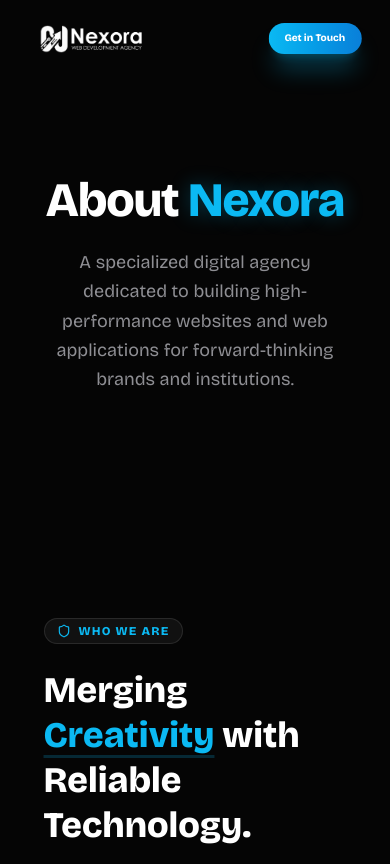
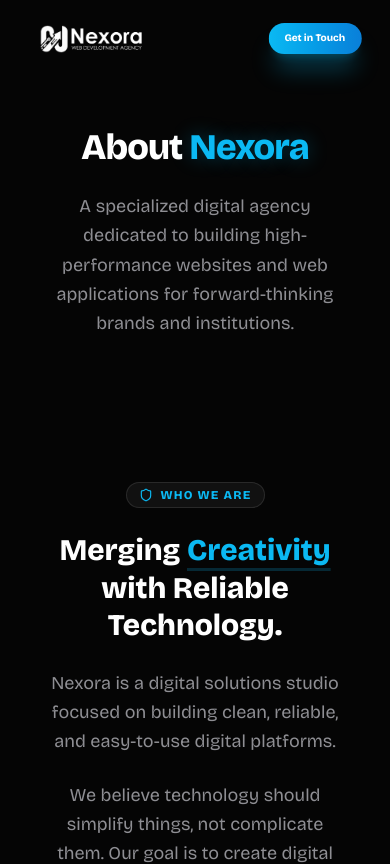
Before and after one commit to navaneethpv/nexora-agency, a Next.js app: page /about in a window 390 px wide. Shown: the top 864 px of the page. Built offline with nearby package versions, Linux system fonts and the light colour scheme.

Commit message:
style: Enhance responsive layout, spacing, and element sizing across the About and Process pages.

```diff
--- a/src/app/about/page.tsx
+++ b/src/app/about/page.tsx
@@ -29,11 +29,11 @@ export default function AboutPage() {
             <Navbar />
 
             {/* Hero Section */}
-            <section className="relative pt-44 pb-32 overflow-hidden">
+            <section className="relative pt-32 pb-20 md:pt-44 md:pb-32 overflow-hidden">
                 {/* Background Blobs */}
                 <div className="absolute top-0 left-1/2 -translate-x-1/2 w-full h-full -z-10">
-                    <div className="absolute top-[-10%] left-[-10%] w-[500px] h-[500px] bg-accent/10 blur-[120px] rounded-full animate-float-slow" />
-                    <div className="absolute bottom-[10%] right-[-5%] w-[400px] h-[400px] bg-accent-secondary/10 blur-[100px] rounded-full animate-float-slower" />
+                    <div className="absolute top-[-10%] left-[-10%] w-[300px] h-[300px] md:w-[500px] md:h-[500px] bg-accent/10 blur-[80px] md:blur-[120px] rounded-full animate-float-slow" />
+                    <div className="absolute bottom-[10%] right-[-5%] w-[250px] h-[250px] md:w-[400px] md:h-[400px] bg-accent-secondary/10 blur-[70px] md:blur-[100px] rounded-full animate-float-slower" />
                 </div>
 
                 <div className="section-container text-center">
@@ -43,7 +43,7 @@ export default function AboutPage() {
                         transition={{ duration: 0.8, ease: "easeOut" }}
                         className="space-y-6"
                     >
-                        <h1 className="text-5xl md:text-7xl lg:text-8xl font-bold tracking-tight">
+                        <h1 className="text-4xl md:text-7xl lg:text-8xl font-bold tracking-tight">
                             About <span className="text-accent text-glow">Nexora</span>
                         </h1>
                         <p className="max-w-2xl mx-auto text-lg md:text-xl text-secondary font-medium leading-relaxed">
@@ -54,16 +54,16 @@ export default function AboutPage() {
             </section>
 
             {/* Who and What Section */}
-            <section className="py-24 relative">
+            <section className="py-16 md:py-24 relative">
                 <div className="section-container">
-                    <div className="grid grid-cols-1 lg:grid-cols-2 gap-16 items-center">
+                    <div className="grid grid-cols-1 lg:grid-cols-2 gap-10 lg:gap-16 items-center">
                         <ScrollReveal>
-                            <div className="space-y-6">
+                            <div className="space-y-6 text-center lg:text-left">
                                 <div className="inline-flex items-center gap-2 px-3 py-1 rounded-full bg-white/5 border border-white/10 text-xs font-bold uppercase tracking-widest text-accent">
                                     <Shield size={14} />
                                     <span>Who We Are</span>
                                 </div>
-                                <h2 className="text-4xl md:text-5xl font-bold leading-tight">
+                                <h2 className="text-3xl md:text-5xl font-bold leading-tight">
                                     Merging <span className="text-accent underline decoration-accent/20 underline-offset-8">Creativity</span> with Reliable Technology.
                                 </h2>
                                 <p className="text-secondary text-lg leading-relaxed font-medium">
@@ -113,9 +113,9 @@ export default function AboutPage() {
             </section>
 
             {/* Our Approach */}
-            <section className="py-24 bg-white/2">
+            <section className="py-16 md:py-24 bg-white/2">
                 <div className="section-container">
-                    <div className="text-center max-w-3xl mx-auto mb-20 space-y-4">
+                    <div className="text-center max-w-3xl mx-auto mb-12 md:mb-20 space-y-4">
                         <h2 className="text-3xl md:text-5xl font-bold">The Nexora Approach</h2>
                         <p className="text-secondary text-base md:text-lg font-medium">We focus on clarity, quality, and reliability in everything we build.</p>
                     </div>
@@ -188,13 +188,13 @@ export default function AboutPage() {
             </section>
 
             {/* What Makes Us Different */}
-            <section className="py-24">
+            <section className="py-16 md:py-24">
                 <div className="section-container">
-                    <div className="p-12 md:p-20 rounded-[3rem] glass-pill border border-white/10 relative overflow-hidden">
+                    <div className="p-8 md:p-20 rounded-[2.5rem] md:rounded-[3rem] glass-pill border border-white/10 relative overflow-hidden">
                         {/* Glow */}
-                        <div className="absolute top-0 right-0 w-96 h-96 bg-accent/5 blur-[120px] rounded-full -z-10" />
+                        <div className="absolute top-0 right-0 w-64 h-64 md:w-96 md:h-96 bg-accent/5 blur-[80px] md:blur-[120px] rounded-full -z-10" />
 
-                        <div className="grid grid-cols-1 lg:grid-cols-2 gap-16">
+                        <div className="grid grid-cols-1 lg:grid-cols-2 gap-10 md:gap-16">
                             <div className="space-y-8">
                                 <h2 className="text-4xl font-bold">What Makes Nexora Different?</h2>
                                 <p className="text-secondary text-lg font-medium leading-relaxed">
@@ -223,17 +223,17 @@ export default function AboutPage() {
             </section>
 
             {/* Who We Work With */}
-            <section className="py-24 relative overflow-hidden">
+            <section className="py-16 md:py-24 relative overflow-hidden">
                 <div className="section-container text-center">
                     <ScrollReveal>
                         <h2 className="text-3xl md:text-5xl font-bold mb-8">Designed for Modern Organizations</h2>
-                        <p className="max-w-3xl mx-auto text-secondary text-lg mb-16 font-medium">
+                        <p className="max-w-3xl mx-auto text-secondary text-lg mb-12 md:mb-16 font-medium">
                             Whether you represent an educational institution, a growing startup, or an established organization, Nexora builds reliable digital solutions tailored to your needs.
                         </p>
 
-                        <div className="grid grid-cols-2 md:grid-cols-4 gap-8">
+                        <div className="grid grid-cols-1 sm:grid-cols-2 md:grid-cols-4 gap-4 md:gap-8">
                             {["Startups", "Educational Institutions", "Organizations & Teams", "Independent Professionals"].map((type, i) => (
-                                <div key={i} className="py-8 px-6 rounded-3xl border border-white/5 bg-white/2 font-bold text-white/50 tracking-wider hover:text-white hover:border-accent/40 transition-all duration-300">
+                                <div key={i} className="py-6 md:py-8 px-6 rounded-2xl md:rounded-3xl border border-white/5 bg-white/2 font-bold text-white/50 tracking-wider hover:text-white hover:border-accent/40 transition-all duration-300">
                                     {type}
                                 </div>
                             ))}
@@ -243,16 +243,16 @@ export default function AboutPage() {
             </section>
 
             {/* Vision Section */}
-            <section className="py-32 relative">
+            <section className="py-20 md:py-32 relative">
                 <div className="section-container text-center">
                     <div className="max-w-4xl mx-auto space-y-12">
                         <ScrollReveal>
                             <div className="text-accent-glow opacity-30 mb-8 inline-block">
-                                <Sparkles size={60} strokeWidth={1} />
+                                <Sparkles className="w-10 h-10 md:w-[60px] md:h-[60px]" strokeWidth={1} />
                             </div>
                         </ScrollReveal>
                         <ScrollReveal>
-                            <h2 className="text-3xl md:text-5xl lg:text-6xl font-bold italic leading-tight">
+                            <h2 className="text-2xl md:text-5xl lg:text-6xl font-bold italic leading-tight">
                                 &ldquo;To help organizations simplify technology and build digital experiences that are clear, reliable, and easy to use.&rdquo;
                             </h2>
                             <p className="text-accent font-bold tracking-[0.2em] uppercase mt-12">The Nexora Vision</p>
@@ -262,14 +262,14 @@ export default function AboutPage() {
             </section>
 
             {/* Final CTA */}
-            <section className="py-32 px-4 md:px-0">
+            <section className="py-20 md:py-32 px-4 md:px-0">
                 <div className="section-container">
-                    <div className="relative py-24 rounded-[3rem] overflow-hidden text-center bg-accent-secondary/10 border border-accent/20">
+                    <div className="relative py-16 md:py-24 rounded-[2.5rem] md:rounded-[3rem] overflow-hidden text-center bg-accent-secondary/10 border border-accent/20">
                         {/* Glow Effects */}
                         <div className="absolute top-0 left-0 w-full h-full bg-[radial-gradient(circle_at_center,rgba(11,185,243,0.1),transparent_70%)]" />
 
                         <div className="relative z-10 space-y-8 max-w-2xl mx-auto px-6">
-                            <h2 className="text-4xl md:text-6xl font-bold leading-tight text-white mb-4">
+                            <h2 className="text-3xl md:text-6xl font-bold leading-tight text-white mb-4">
                                 Ready to start your next digital project?
                             </h2>
                             <p className="text-white/70 text-lg font-medium">
--- a/src/app/process/page.tsx
+++ b/src/app/process/page.tsx
@@ -90,7 +90,7 @@ export default function ProcessPage() {
             <section className="py-20 relative">
                 <div className="section-container">
                     <ScrollReveal>
-                        <div className="p-10 md:p-16 rounded-[2.5rem] glass-card border border-white/5 bg-gradient-to-br from-white/5 to-transparent text-center max-w-4xl mx-auto">
+                        <div className="p-10 md:p-16 rounded-[2.5rem] glass-card border border-white/5 bg-linear-to-br from-white/5 to-transparent text-center max-w-4xl mx-auto">
                             <h2 className="text-3xl md:text-4xl font-bold mb-6">How We Work</h2>
                             <p className="text-lg md:text-xl text-secondary font-medium leading-relaxed max-w-3xl mx-auto">
                                 We believe a good process should feel structured — not overwhelming. Our approach keeps communication clear, decisions intentional, and outcomes reliable.
```
